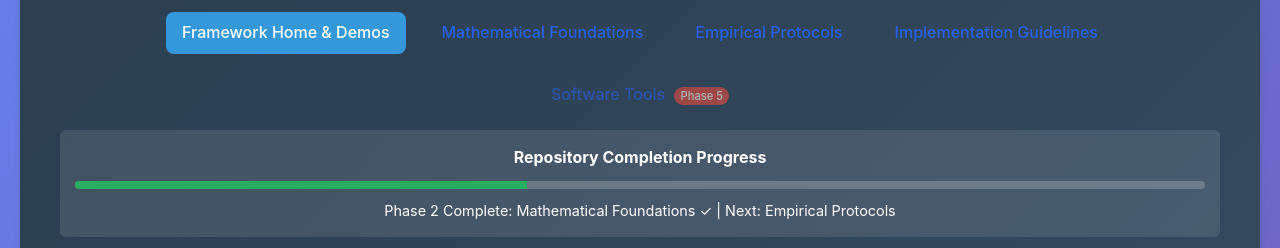
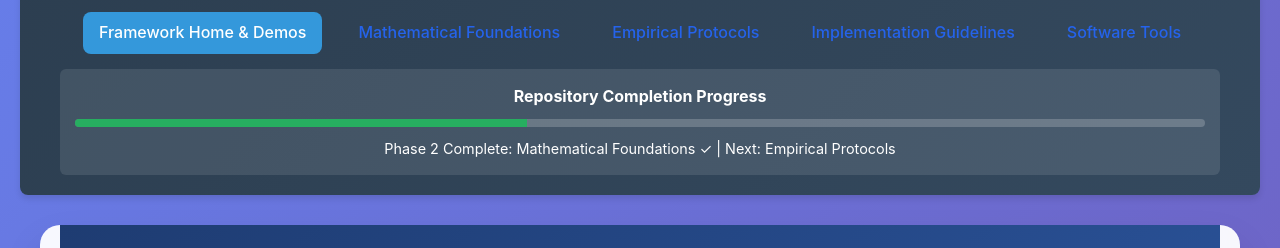
Before and after one commit to rmertzman-tech/capability-coordination-framework, a plain HTML site: page index.html in a window 1280 px wide. Shown: the part 89-337 px from the top of the page. Drawn offline with Linux system fonts and the light colour scheme.

Commit message:
Update index.html

```diff
--- a/index.html
+++ b/index.html
@@ -427,7 +427,7 @@
                 <a href="mathematical-foundations.html" class="nav-link">Mathematical Foundations</a>
                 <a href="empirical-protocols.html" class="nav-link">Empirical Protocols</a>
                 <a href="implementation-guidelines.html" class="nav-link">Implementation Guidelines</a>
-                <a href="#" class="nav-link coming-soon">Software Tools <span class="coming-soon-badge">Phase 5</span></a>
+                <a href="software-tools.html" class="nav-link">Software Tools</a>
             </div>
             <div class="progress-indicator">
                 <strong>Repository Completion Progress</strong>
```
